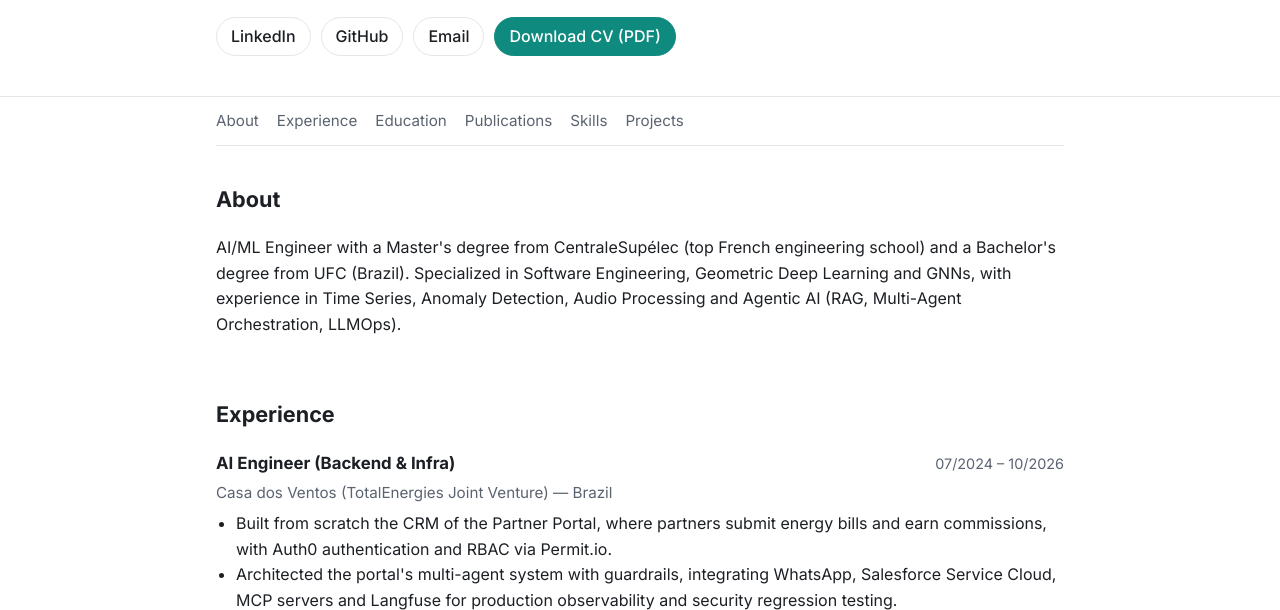
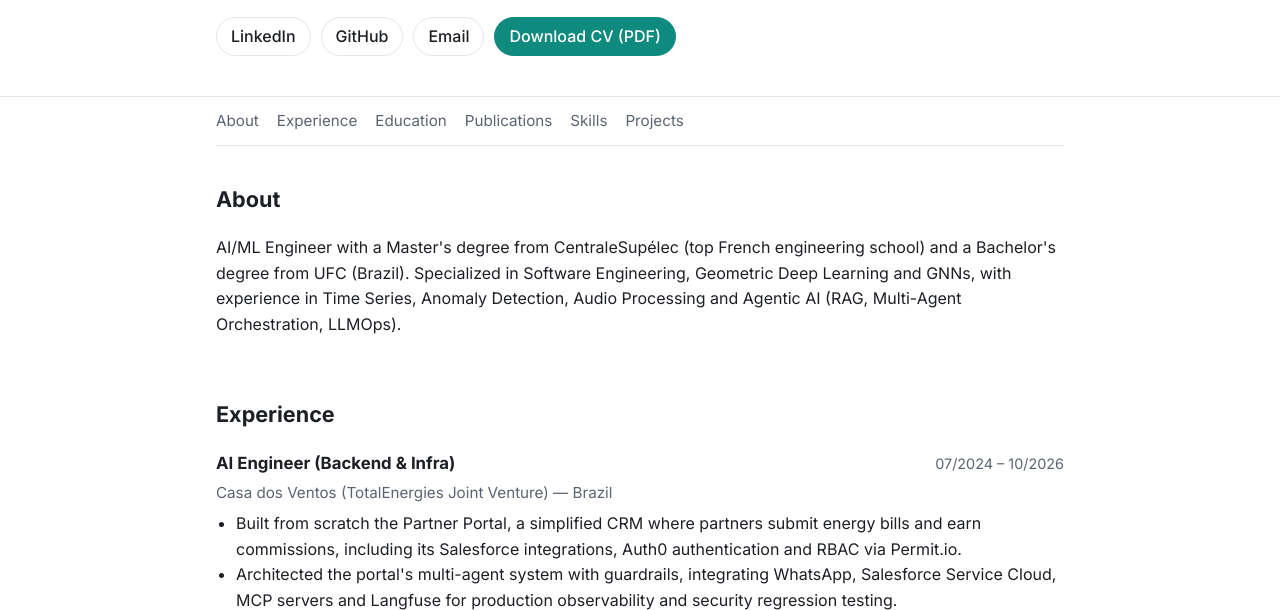
Before and after one commit to LawsonOliveira/LawsonOliveira.github.io, a plain HTML site: page index.html in a window 1280 px wide. Shown: the part 186-796 px from the top of the page. Drawn offline with Linux system fonts and the light colour scheme.

Commit message:
Mention Partner Portal Salesforce integrations

```diff
--- a/index.html
+++ b/index.html
@@ -48,7 +48,7 @@
         </div>
         <p class="org">Casa dos Ventos (TotalEnergies Joint Venture) — Brazil</p>
         <ul>
-          <li>Built from scratch the CRM of the Partner Portal, where partners submit energy bills and earn commissions, with Auth0 authentication and RBAC via Permit.io.</li>
+          <li>Built from scratch the Partner Portal, a simplified CRM where partners submit energy bills and earn commissions, including its Salesforce integrations, Auth0 authentication and RBAC via Permit.io.</li>
           <li>Architected the portal's multi-agent system with guardrails, integrating WhatsApp, Salesforce Service Cloud, MCP servers and Langfuse for production observability and security regression testing.</li>
           <li>Designed an agentic RAG layer connecting LLM agents to PostgreSQL via MCP, secured with Row-Level Security (RLS) for per-user/role data scoping.</li>
           <li>Built OCR pipelines for document extraction, reaching approximately 100 weekly active users.</li>
```
Also changed, not shown: 1 other file.
